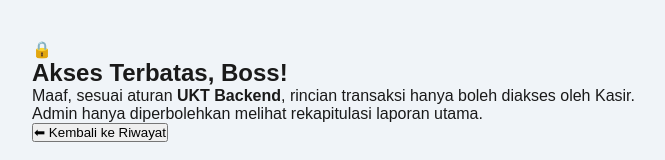
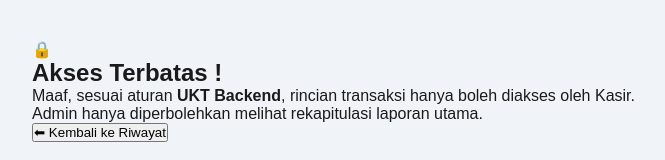
Before and after one commit to DindaRpl/Dinda-Elektronik, a React (Vite) app in the folder src/web-jadi/: page /detail-transaksi/1 in a window 1280 px wide. Shown: the top 160 px of the page, without its empty margins (8-673 px from the left). Built offline with nearby package versions, Linux system fonts and the light colour scheme; sample sign-in values are in the browser's storage.

Commit message:
update isi file TransactionDetail

```diff
--- a/src/web-jadi/src/pages/TransactionDetail.jsx
+++ b/src/web-jadi/src/pages/TransactionDetail.jsx
@@ -47,7 +47,7 @@ const TransactionDetail = () => {
             <div className="manage-container">
                 <div className="access-denied-card">
                     <div className="lock-icon">🔒</div>
-                    <h2>Akses Terbatas, Boss!</h2>
+                    <h2>Akses Terbatas !</h2>
                     <p>
                         Maaf, sesuai aturan <strong>UKT Backend</strong>, rincian transaksi
                         hanya boleh diakses oleh <span className="badge-kasir">Kasir</span>.
```
